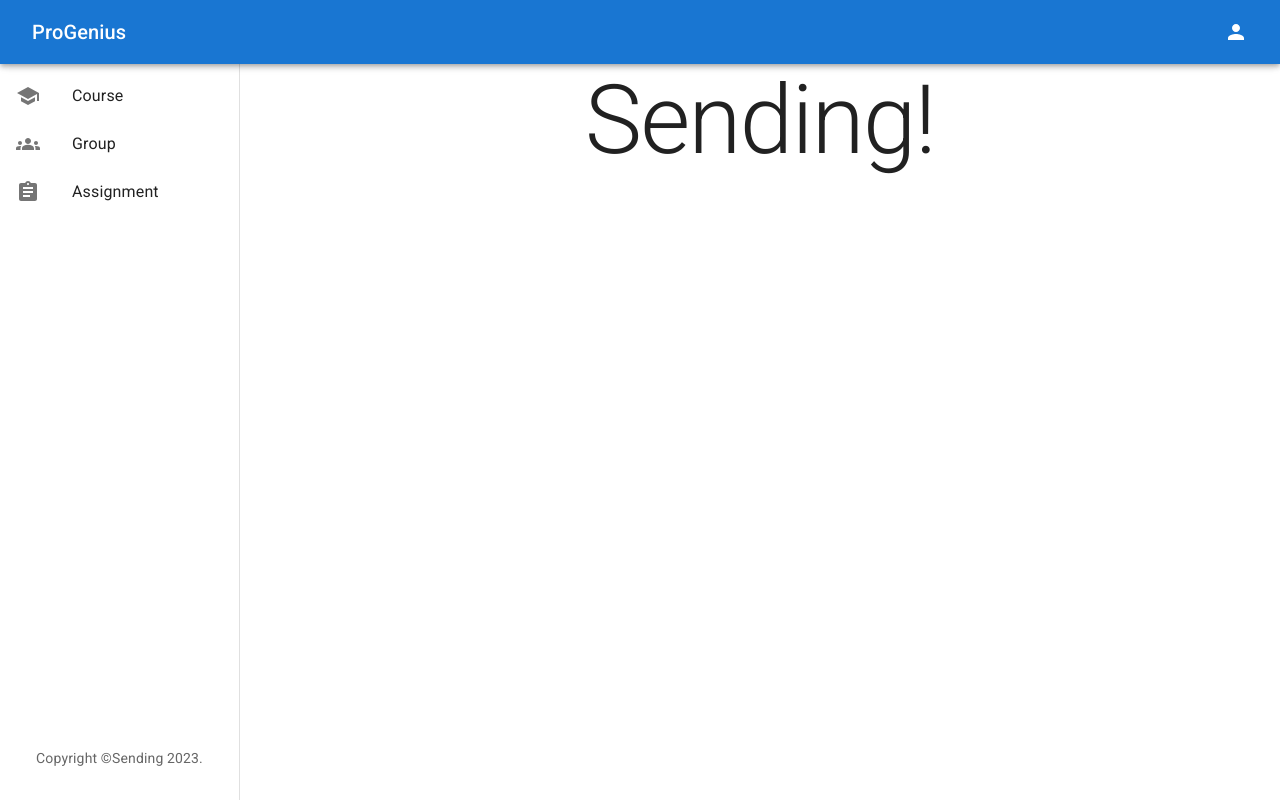
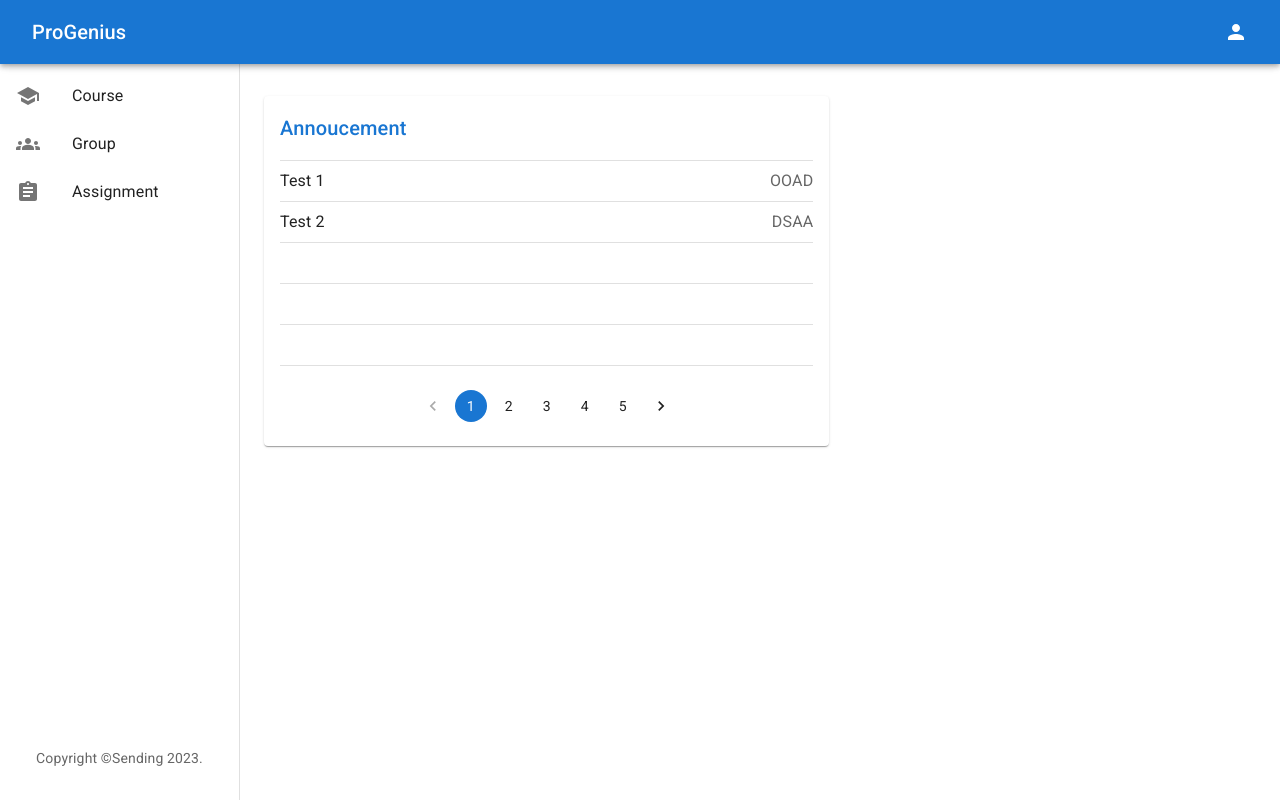
Before and after one commit to SUSTechOOAD2023/OOAD-FrontEnd, a Next.js app: page /dashboard in a window 1280 px wide. Built offline with nearby package versions, Linux system fonts and the light colour scheme.

Commit message:
notice board

```diff
--- /dev/null
+++ b/src/app/dashboard/NoticeBoard.tsx
@@ -0,0 +1,72 @@
+import Box from "@mui/material/Box";
+import Divider from "@mui/material/Divider";
+import List from "@mui/material/List";
+import ListItem from "@mui/material/ListItem";
+import ListItemButton from "@mui/material/ListItemButton";
+import ListItemText from "@mui/material/ListItemText";
+import Pagination from "@mui/material/Pagination";
+import Paper from "@mui/material/Paper";
+import Stack from "@mui/material/Stack";
+import Typography from "@mui/material/Typography";
+import Link from "next/link";
+
+const annoucements = [
+  { name: "Test 1", author: "OOAD", href: "" },
+  { name: "Test 2", author: "DSAA", href: "" }
+]
+
+export default function NoticeBoard() {
+  return (
+    <>
+      <Typography variant="h6" color="primary" paddingBottom={2}>
+        Annoucement
+      </Typography>
+      <Divider />
+      <Stack
+        divider={<Divider />}
+      >
+        {[0, 1, 2, 3, 4].map((value => {
+          if (value < annoucements.length) {
+            return (
+              <Box
+                key={`annoucement-${value}`}
+                display="flex"
+                alignItems="center"
+                justifyContent="space-between"
+                height={40}
+              >
+                <Typography
+                  component={Link}
+                  href={annoucements[value].href}
+                  color="text.primary"
+                  sx={{
+                    textDecoration: "none"
+                  }}
+                >
+                  {annoucements[value].name}
+                </Typography>
+                <Typography color="text.secondary">
+                  {annoucements[value].author}
+                </Typography>
+              </Box>
+            )
+          } else {
+            return (
+              <Box key={`annoucement-${value}`} height={40} />
+            )
+          }
+        }))}
+      </Stack>
+      <Divider />
+      <Pagination
+        count={5}
+        color="primary"
+        sx={{
+          display: "flex",
+          justifyContent: "center",
+          mt: 3
+        }}
+      />
+    </>
+  )
+}
--- a/src/app/dashboard/page.tsx
+++ b/src/app/dashboard/page.tsx
@@ -1,12 +1,32 @@
 import Box from "@mui/material/Box"
+import NoticeBoard from "./NoticeBoard"
 import Typography from "@mui/material/Typography"
+import Container from "@mui/material/Container"
+import Grid from "@mui/material/Grid"
+import Paper from "@mui/material/Paper"
 
 export default function MainPage() {
   return (
-    <Box display="flex" justifyContent="center">
-      <Typography variant="h1">
-        Sending!
-      </Typography>
-    </Box>
+    <Container
+      sx={{
+        mt: 4,
+        mb: 4
+      }}
+    >
+      <Grid container columnSpacing={4} rowSpacing={16} justifyContent="space-between">
+        <Grid item xs={7}>
+          <Paper
+            sx={{
+              p: 2,
+              display: "flex",
+              flexDirection: "column",
+              height: 350
+            }}
+          >
+            <NoticeBoard />
+          </Paper>
+        </Grid>
+      </Grid>
+    </Container>
   )
 }
```
